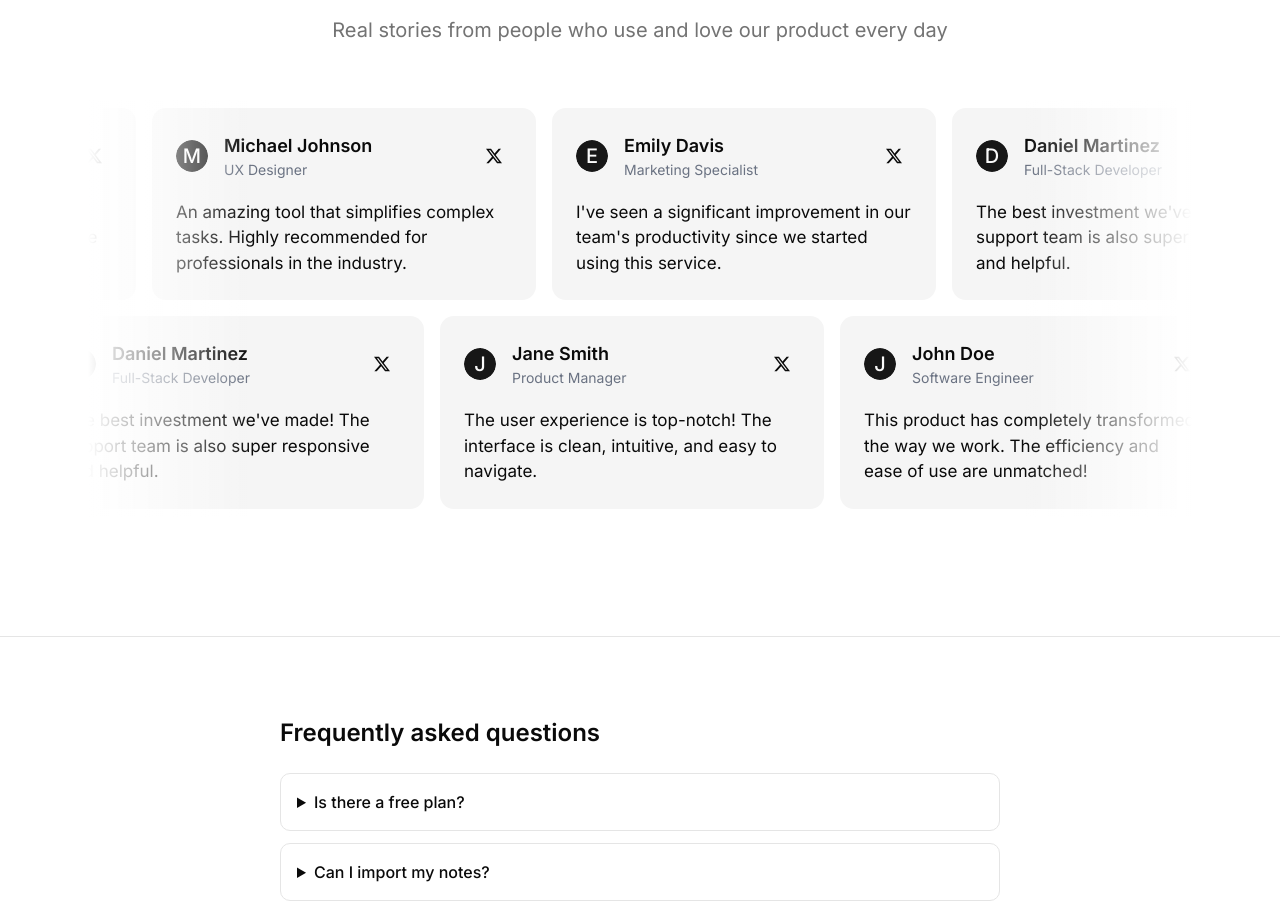
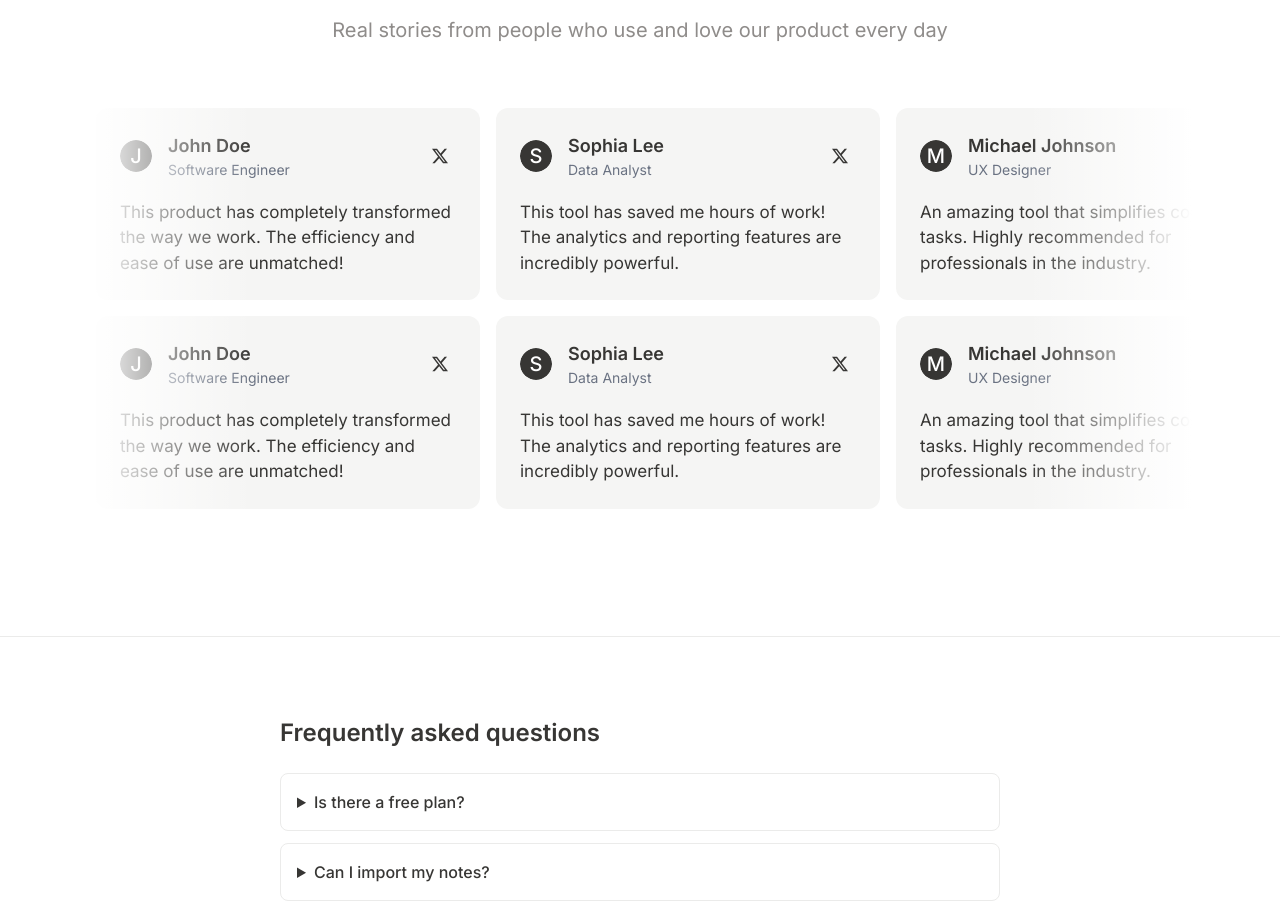
Before and after one commit to joshuagemvicente/aela, a Next.js app: page / in a window 1280 px wide. Shown: the part 1993-2898 px from the top of the page. Built offline with nearby package versions, Linux system fonts and the light colour scheme.

Commit message:
fix: sidebar header and note content UI

```diff
--- a/src/app/globals.css
+++ b/src/app/globals.css
@@ -1,133 +1,127 @@
 @import "tailwindcss";
-@import "tw-animate-css";
 
 @custom-variant dark (&:is(.dark *));
 
 @theme inline {
   --color-background: var(--background);
   --color-foreground: var(--foreground);
-  --font-sans: var(--font-geist-sans);
-  --font-mono: var(--font-geist-mono);
+  --font-sans: var(--font-geist-sans), ui-sans-serif, system-ui, sans-serif;
+  --font-mono: var(--font-geist-mono), ui-monospace, SFMono-Regular, monospace;
+
+  --color-sidebar: var(--sidebar);
+  --color-sidebar-foreground: var(--sidebar-foreground);
+  --color-sidebar-primary: var(--sidebar-primary);
+  --color-sidebar-primary-foreground: var(--sidebar-primary-foreground);
+  --color-sidebar-accent: var(--sidebar-accent);
+  --color-sidebar-accent-foreground: var(--sidebar-accent-foreground);
+  --color-sidebar-border: var(--sidebar-border);
   --color-sidebar-ring: var(--sidebar-ring);
-  --color-sidebar-border: var(--sidebar-border);
-  --color-sidebar-accent-foreground: var(--sidebar-accent-foreground);
-  --color-sidebar-accent: var(--sidebar-accent);
-  --color-sidebar-primary-foreground: var(--sidebar-primary-foreground);
-  --color-sidebar-primary: var(--sidebar-primary);
-  --color-sidebar-foreground: var(--sidebar-foreground);
-  --color-sidebar: var(--sidebar);
-  --color-chart-5: var(--chart-5);
-  --color-chart-4: var(--chart-4);
-  --color-chart-3: var(--chart-3);
-  --color-chart-2: var(--chart-2);
-  --color-chart-1: var(--chart-1);
+
+  --color-card: var(--card);
+  --color-card-foreground: var(--card-foreground);
+  --color-popover: var(--popover);
+  --color-popover-foreground: var(--popover-foreground);
+  --color-primary: var(--primary);
+  --color-primary-foreground: var(--primary-foreground);
+  --color-secondary: var(--secondary);
+  --color-secondary-foreground: var(--secondary-foreground);
+  --color-muted: var(--muted);
+  --color-muted-foreground: var(--muted-foreground);
+  --color-accent: var(--accent);
+  --color-accent-foreground: var(--accent-foreground);
+  --color-destructive: var(--destructive);
+  --color-destructive-foreground: var(--destructive-foreground);
+  --color-border: var(--border);
+  --color-input: var(--input);
   --color-ring: var(--ring);
-  --color-input: var(--input);
-  --color-border: var(--border);
-  --color-destructive: var(--destructive);
-  --color-accent-foreground: var(--accent-foreground);
-  --color-accent: var(--accent);
-  --color-muted-foreground: var(--muted-foreground);
-  --color-muted: var(--muted);
-  --color-secondary-foreground: var(--secondary-foreground);
-  --color-secondary: var(--secondary);
-  --color-primary-foreground: var(--primary-foreground);
-  --color-primary: var(--primary);
-  --color-popover-foreground: var(--popover-foreground);
-  --color-popover: var(--popover);
-  --color-card-foreground: var(--card-foreground);
-  --color-card: var(--card);
-  --radius-sm: calc(var(--radius) - 4px);
-  --radius-md: calc(var(--radius) - 2px);
-  --radius-lg: var(--radius);
-  --radius-xl: calc(var(--radius) + 4px);
-  --animate-marquee: marquee var(--duration) infinite linear;
-  --animate-marquee-vertical: marquee-vertical var(--duration) linear infinite;
-  @keyframes marquee {
-  from {
-    transform: translateX(0);
-    }
-  to {
-    transform: translateX(calc(-100% - var(--gap)));
-    }
-  }
-  @keyframes marquee-vertical {
-  from {
-    transform: translateY(0);
-    }
-  to {
-    transform: translateY(calc(-100% - var(--gap)));
-    }
-  }
+
+  --radius-sm: calc(var(--radius) - 2px);
+  --radius-md: calc(var(--radius));
+  --radius-lg: calc(var(--radius) + 2px);
 }
 
 :root {
-  --radius: 0.625rem;
-  --background: oklch(1 0 0);
-  --foreground: oklch(0.145 0 0);
-  --card: oklch(1 0 0);
-  --card-foreground: oklch(0.145 0 0);
-  --popover: oklch(1 0 0);
-  --popover-foreground: oklch(0.145 0 0);
-  --primary: oklch(0.205 0 0);
-  --primary-foreground: oklch(0.985 0 0);
-  --secondary: oklch(0.97 0 0);
-  --secondary-foreground: oklch(0.205 0 0);
-  --muted: oklch(0.97 0 0);
-  --muted-foreground: oklch(0.556 0 0);
-  --accent: oklch(0.97 0 0);
-  --accent-foreground: oklch(0.205 0 0);
-  --destructive: oklch(0.577 0.245 27.325);
-  --border: oklch(0.922 0 0);
-  --input: oklch(0.922 0 0);
-  --ring: oklch(0.708 0 0);
-  --chart-1: oklch(0.646 0.222 41.116);
-  --chart-2: oklch(0.6 0.118 184.704);
-  --chart-3: oklch(0.398 0.07 227.392);
-  --chart-4: oklch(0.828 0.189 84.429);
-  --chart-5: oklch(0.769 0.188 70.08);
-  --sidebar: oklch(0.985 0 0);
-  --sidebar-foreground: oklch(0.145 0 0);
-  --sidebar-primary: oklch(0.205 0 0);
-  --sidebar-primary-foreground: oklch(0.985 0 0);
-  --sidebar-accent: oklch(0.97 0 0);
-  --sidebar-accent-foreground: oklch(0.205 0 0);
-  --sidebar-border: oklch(0.922 0 0);
-  --sidebar-ring: oklch(0.708 0 0);
+  --radius: 0.375rem; /* 6px - subtle rounding */
+
+  /* Notion-like Light Mode */
+  --background: hsl(0 0% 100%); /* #FFFFFF */
+  --foreground: hsl(30 2% 21%); /* #37352F */
+
+  --card: hsl(0 0% 100%);
+  --card-foreground: hsl(30 2% 21%);
+
+  --popover: hsl(0 0% 100%);
+  --popover-foreground: hsl(30 2% 21%);
+
+  --primary: hsl(30 2% 21%); /* Use foreground as primary for minimal look */
+  --primary-foreground: hsl(0 0% 100%);
+
+  --secondary: hsl(60 6% 96%); /* #F7F7F5 */
+  --secondary-foreground: hsl(30 2% 21%);
+
+  --muted: hsl(60 6% 96%);
+  --muted-foreground: hsl(25 2% 55%); /* #8E8D8A (approx) */
+
+  --accent: hsl(60 4.8% 95.9%); /* Hover state background */
+  --accent-foreground: hsl(30 2% 21%);
+
+  --destructive: hsl(0 84.2% 60.2%);
+  --destructive-foreground: hsl(0 0% 98%);
+
+  --border: hsl(60 2% 92%); /* #E9E9E7 */
+  --input: hsl(60 2% 92%);
+  --ring: hsl(215 20.2% 65.1%);
+
+  /* Sidebar Specifics */
+  --sidebar: hsl(60 6% 96%); /* #F7F7F5 */
+  --sidebar-foreground: hsl(30 2% 21%);
+  --sidebar-primary: hsl(30 2% 21%);
+  --sidebar-primary-foreground: hsl(0 0% 98%);
+  --sidebar-accent: hsl(0 0% 91%); /* Darker hover for sidebar items */
+  --sidebar-accent-foreground: hsl(30 2% 21%);
+  --sidebar-border: hsl(0 0% 91%); /* Slightly darker than main border */
+  --sidebar-ring: hsl(215 27.9% 16.9%);
 }
 
 .dark {
-  --background: oklch(0.145 0 0);
-  --foreground: oklch(0.985 0 0);
-  --card: oklch(0.205 0 0);
-  --card-foreground: oklch(0.985 0 0);
-  --popover: oklch(0.205 0 0);
-  --popover-foreground: oklch(0.985 0 0);
-  --primary: oklch(0.922 0 0);
-  --primary-foreground: oklch(0.205 0 0);
-  --secondary: oklch(0.269 0 0);
-  --secondary-foreground: oklch(0.985 0 0);
-  --muted: oklch(0.269 0 0);
-  --muted-foreground: oklch(0.708 0 0);
-  --accent: oklch(0.269 0 0);
-  --accent-foreground: oklch(0.985 0 0);
-  --destructive: oklch(0.704 0.191 22.216);
-  --border: oklch(1 0 0 / 10%);
-  --input: oklch(1 0 0 / 15%);
-  --ring: oklch(0.556 0 0);
-  --chart-1: oklch(0.488 0.243 264.376);
-  --chart-2: oklch(0.696 0.17 162.48);
-  --chart-3: oklch(0.769 0.188 70.08);
-  --chart-4: oklch(0.627 0.265 303.9);
-  --chart-5: oklch(0.645 0.246 16.439);
-  --sidebar: oklch(0.205 0 0);
-  --sidebar-foreground: oklch(0.985 0 0);
-  --sidebar-primary: oklch(0.488 0.243 264.376);
-  --sidebar-primary-foreground: oklch(0.985 0 0);
-  --sidebar-accent: oklch(0.269 0 0);
-  --sidebar-accent-foreground: oklch(0.985 0 0);
-  --sidebar-border: oklch(1 0 0 / 10%);
-  --sidebar-ring: oklch(0.556 0 0);
+  /* Notion-like Dark Mode */
+  --background: hsl(0 0% 10%); /* #191919 */
+  --foreground: hsl(0 0% 83%); /* #D4D4D4 */
+
+  --card: hsl(0 0% 10%);
+  --card-foreground: hsl(0 0% 83%);
+
+  --popover: hsl(0 0% 12%); /* Slightly lighter than bg */
+  --popover-foreground: hsl(0 0% 83%);
+
+  --primary: hsl(0 0% 98%);
+  --primary-foreground: hsl(0 0% 9%);
+
+  --secondary: hsl(0 0% 15%);
+  --secondary-foreground: hsl(0 0% 98%);
+
+  --muted: hsl(0 0% 15%);
+  --muted-foreground: hsl(0 0% 60%);
+
+  --accent: hsl(0 0% 18%); /* Hover state */
+  --accent-foreground: hsl(0 0% 98%);
+
+  --destructive: hsl(0 62.8% 30.6%);
+  --destructive-foreground: hsl(0 0% 98%);
+
+  --border: hsl(0 0% 18%); /* #2F2F2F */
+  --input: hsl(0 0% 18%);
+  --ring: hsl(215 27.9% 16.9%);
+
+  /* Sidebar Specifics */
+  --sidebar: hsl(0 0% 13%); /* #202020 */
+  --sidebar-foreground: hsl(0 0% 83%);
+  --sidebar-primary: hsl(0 0% 98%);
+  --sidebar-primary-foreground: hsl(0 0% 9%);
+  --sidebar-accent: hsl(0 0% 18%);
+  --sidebar-accent-foreground: hsl(0 0% 98%);
+  --sidebar-border: hsl(0 0% 18%);
+  --sidebar-ring: hsl(215 27.9% 16.9%);
 }
 
 @layer base {
@@ -136,6 +130,9 @@
   }
   body {
     @apply bg-background text-foreground;
+    font-feature-settings: "ss01", "ss02", "cv01", "cv02";
+    -webkit-font-smoothing: antialiased;
+    -moz-osx-font-smoothing: grayscale;
   }
 }
 
@@ -150,8 +147,8 @@
   h6.ce-header {
     font-weight: 600;
     line-height: 1.2;
-    margin: 1.5rem 0 0.75rem 0;
-    color: hsl(var(--foreground));
+    margin: 1.5rem 0 0.5rem 0;
+    color: var(--foreground);
     border: none;
     background: transparent;
     padding: 0;
@@ -162,128 +159,49 @@
   /* H1 Styles */
   h1.ce-header,
   .ce-header[data-level="1"] {
-    font-size: 2.5rem !important;
+    font-size: 2.25rem !important; /* 36px */
     font-weight: 700 !important;
     line-height: 1.1;
-    margin: 2rem 0 1rem 0;
-    color: hsl(var(--foreground));
+    margin: 2rem 0 0.5rem 0;
     letter-spacing: -0.025em;
   }
 
   /* H2 Styles */
   h2.ce-header,
   .ce-header[data-level="2"] {
-    font-size: 2rem !important;
+    font-size: 1.75rem !important; /* 28px */
     font-weight: 600 !important;
-    line-height: 1.2;
-    margin: 1.75rem 0 0.75rem 0;
-    color: hsl(var(--foreground));
+    line-height: 1.3;
+    margin: 1.75rem 0 0.5rem 0;
     letter-spacing: -0.015em;
+    border-bottom: 1px solid var(--border);
+    padding-bottom: 0.3em;
   }
 
   /* H3 Styles */
   h3.ce-header,
   .ce-header[data-level="3"] {
-    font-size: 1.5rem !important;
+    font-size: 1.375rem !important; /* 22px */
     font-weight: 600 !important;
-    line-height: 1.3;
-    margin: 1.5rem 0 0.5rem 0;
-    color: hsl(var(--foreground));
+    line-height: 1.4;
+    margin: 1.5rem 0 0.25rem 0;
   }
 
   /* H4 Styles */
   h4.ce-header,
   .ce-header[data-level="4"] {
-    font-size: 1.25rem !important;
-    font-weight: 600 !important;
-    line-height: 1.4;
-    margin: 1.25rem 0 0.5rem 0;
-    color: hsl(var(--foreground));
-  }
-
-  /* H5 Styles */
-  h5.ce-header,
-  .ce-header[data-level="5"] {
     font-size: 1.125rem !important;
     font-weight: 600 !important;
-    line-height: 1.4;
-    margin: 1rem 0 0.5rem 0;
-    color: hsl(var(--foreground));
-  }
-
-  /* H6 Styles */
-  h6.ce-header,
-  .ce-header[data-level="6"] {
-    font-size: 1rem !important;
-    font-weight: 600 !important;
-    line-height: 1.5;
-    margin: 0.75rem 0 0.5rem 0;
-    color: hsl(var(--muted-foreground));
-    text-transform: uppercase;
-    letter-spacing: 0.05em;
+    margin: 1.25rem 0 0.25rem 0;
   }
 
   /* Header Focus States */
   .ce-header:focus {
     outline: none;
-    background: hsl(var(--accent) / 0.1);
-    border-radius: 0.375rem;
-    padding: 0.25rem 0.5rem;
-    margin-left: -0.5rem;
-    margin-right: -0.5rem;
   }
 
-  /* Header Placeholder */
-  .ce-header[data-placeholder]:empty::before {
-    content: attr(data-placeholder);
-    color: hsl(var(--muted-foreground));
-    font-style: italic;
-    font-weight: normal;
-  }
-
-  /* Dark Mode Header Adjustments */
-  .dark h1.ce-header,
-  .dark h2.ce-header,
-  .dark h3.ce-header,
-  .dark h4.ce-header,
-  .dark h5.ce-header,
-  .dark h6.ce-header,
-  .dark .ce-header {
-    color: hsl(var(--foreground));
-  }
-
-  .dark h1.ce-header,
-  .dark .ce-header[data-level="1"] {
-    color: hsl(var(--foreground));
-  }
-
-  .dark h2.ce-header,
-  .dark .ce-header[data-level="2"] {
-    color: hsl(var(--foreground));
-  }
-
-  .dark h3.ce-header,
-  .dark .ce-header[data-level="3"] {
-    color: hsl(var(--foreground));
-  }
-
-  .dark h4.ce-header,
-  .dark .ce-header[data-level="4"] {
-    color: hsl(var(--foreground));
-  }
-
-  .dark h5.ce-header,
-  .dark .ce-header[data-level="5"] {
-    color: hsl(var(--foreground));
-  }
-
-  .dark h6.ce-header,
-  .dark .ce-header[data-level="6"] {
-    color: hsl(var(--muted-foreground));
-  }
-
-  .dark .ce-header:focus {
-    background: hsl(var(--accent) / 0.2);
+  .ce-block--focused {
+    background: transparent !important;
   }
 
   /* Responsive Headers */
@@ -291,42 +209,11 @@
     h1.ce-header,
     .ce-header[data-level="1"] {
       font-size: 2rem !important;
-      margin: 1.5rem 0 0.75rem 0;
-    }
-
-    h2.ce-header,
-    .ce-header[data-level="2"] {
-      font-size: 1.75rem !important;
-      margin: 1.25rem 0 0.5rem 0;
-    }
-
-    h3.ce-header,
-    .ce-header[data-level="3"] {
-      font-size: 1.375rem !important;
-      margin: 1rem 0 0.5rem 0;
-    }
-
-    h4.ce-header,
-    .ce-header[data-level="4"] {
-      font-size: 1.125rem !important;
-      margin: 0.75rem 0 0.25rem 0;
-    }
-  }
-
-  @media (max-width: 480px) {
-    h1.ce-header,
-    .ce-header[data-level="1"] {
-      font-size: 1.75rem !important;
     }
 
     h2.ce-header,
     .ce-header[data-level="2"] {
       font-size: 1.5rem !important;
     }
-
-    h3.ce-header,
-    .ce-header[data-level="3"] {
-      font-size: 1.25rem !important;
-    }
   }
 }
--- a/src/components/ui/button.tsx
+++ b/src/components/ui/button.tsx
@@ -5,26 +5,26 @@ import { cva, type VariantProps } from "class-variance-authority"
 import { cn } from "@/lib/utils"
 
 const buttonVariants = cva(
-  "inline-flex items-center justify-center gap-2 whitespace-nowrap rounded-md text-sm font-medium transition-all disabled:pointer-events-none disabled:opacity-50 [&_svg]:pointer-events-none [&_svg:not([class*='size-'])]:size-4 shrink-0 [&_svg]:shrink-0 outline-none focus-visible:border-ring focus-visible:ring-ring/50 focus-visible:ring-[3px] aria-invalid:ring-destructive/20 dark:aria-invalid:ring-destructive/40 aria-invalid:border-destructive",
+  "inline-flex items-center justify-center gap-2 whitespace-nowrap rounded-sm text-sm font-medium transition-colors disabled:pointer-events-none disabled:opacity-50 [&_svg]:pointer-events-none [&_svg:not([class*='size-'])]:size-4 shrink-0 [&_svg]:shrink-0 outline-none focus-visible:ring-2 focus-visible:ring-ring focus-visible:ring-offset-1 aria-invalid:ring-destructive/20 dark:aria-invalid:ring-destructive/40 aria-invalid:border-destructive",
   {
     variants: {
       variant: {
-        default: "bg-primary text-primary-foreground hover:bg-primary/90",
+        default: "bg-primary text-primary-foreground hover:bg-primary/90 shadow-sm",
         destructive:
-          "bg-destructive text-white hover:bg-destructive/90 focus-visible:ring-destructive/20 dark:focus-visible:ring-destructive/40 dark:bg-destructive/60",
+          "bg-destructive text-white hover:bg-destructive/90 focus-visible:ring-destructive/20 dark:focus-visible:ring-destructive/40 dark:bg-destructive/60 shadow-sm",
         outline:
-          "border bg-background shadow-xs hover:bg-accent hover:text-accent-foreground dark:bg-input/30 dark:border-input dark:hover:bg-input/50",
+          "border border-input bg-background shadow-sm hover:bg-accent hover:text-accent-foreground",
         secondary:
           "bg-secondary text-secondary-foreground hover:bg-secondary/80",
         ghost:
-          "hover:bg-accent hover:text-accent-foreground dark:hover:bg-accent/50",
+          "hover:bg-accent hover:text-accent-foreground",
         link: "text-primary underline-offset-4 hover:underline",
       },
       size: {
-        default: "h-9 px-4 py-2 has-[>svg]:px-3",
-        sm: "h-8 rounded-md gap-1.5 px-3 has-[>svg]:px-2.5",
-        lg: "h-10 rounded-md px-6 has-[>svg]:px-4",
-        icon: "size-9",
+        default: "h-8 px-3 py-1",
+        sm: "h-7 rounded-sm px-2 text-xs",
+        lg: "h-10 rounded-md px-8",
+        icon: "size-8",
       },
     },
     defaultVariants: {
--- a/src/components/ui/input.tsx
+++ b/src/components/ui/input.tsx
@@ -8,8 +8,8 @@ function Input({ className, type, ...props }: React.ComponentProps<"input">) {
       type={type}
       data-slot="input"
       className={cn(
-        "file:text-foreground placeholder:text-muted-foreground selection:bg-primary selection:text-primary-foreground dark:bg-input/30 border-input h-9 w-full min-w-0 rounded-md border bg-transparent px-3 py-1 text-base shadow-xs transition-[color,box-shadow] outline-none file:inline-flex file:h-7 file:border-0 file:bg-transparent file:text-sm file:font-medium disabled:pointer-events-none disabled:cursor-not-allowed disabled:opacity-50 md:text-sm",
-        "focus-visible:border-ring focus-visible:ring-ring/50 focus-visible:ring-[3px]",
+        "file:text-foreground placeholder:text-muted-foreground selection:bg-primary/20 selection:text-primary border-input h-8 w-full min-w-0 rounded-sm border bg-transparent px-3 py-1 text-sm shadow-sm transition-colors outline-none file:inline-flex file:h-7 file:border-0 file:bg-transparent file:text-sm file:font-medium disabled:pointer-events-none disabled:cursor-not-allowed disabled:opacity-50",
+        "focus-visible:border-primary focus-visible:ring-1 focus-visible:ring-primary/20",
         "aria-invalid:ring-destructive/20 dark:aria-invalid:ring-destructive/40 aria-invalid:border-destructive",
         className
       )}
```
Also changed, not shown: src/components/dashboard/sidebar-content.tsx (+9 -7 lines), src/components/dashboard/sidebar-header.tsx (+22 -47 lines), src/components/dashboard/sidebar-note-item.tsx (+17 -20 lines), src/components/dashboard/sidebar.tsx (+30 -15 lines), src/components/shared/editor.tsx (+21 -27 lines).
